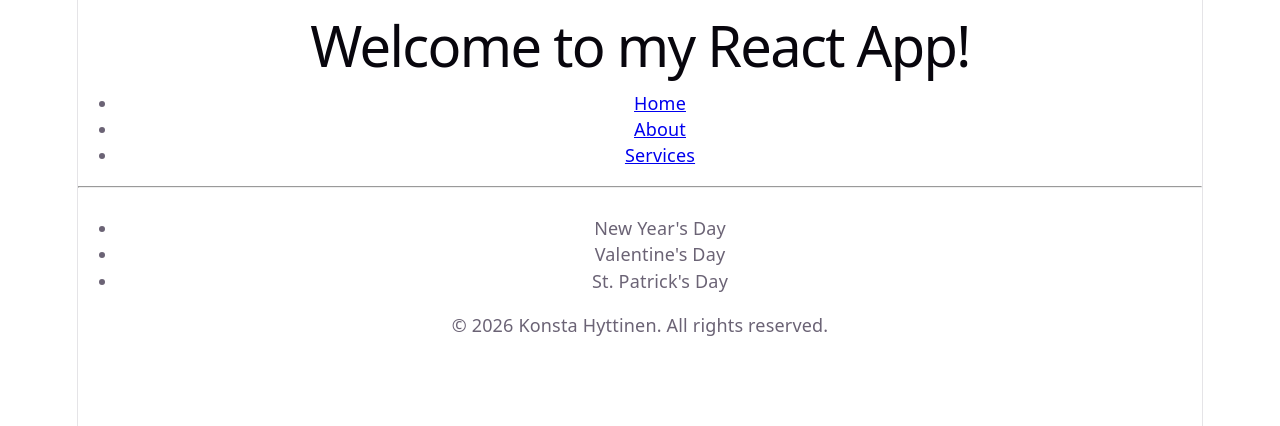
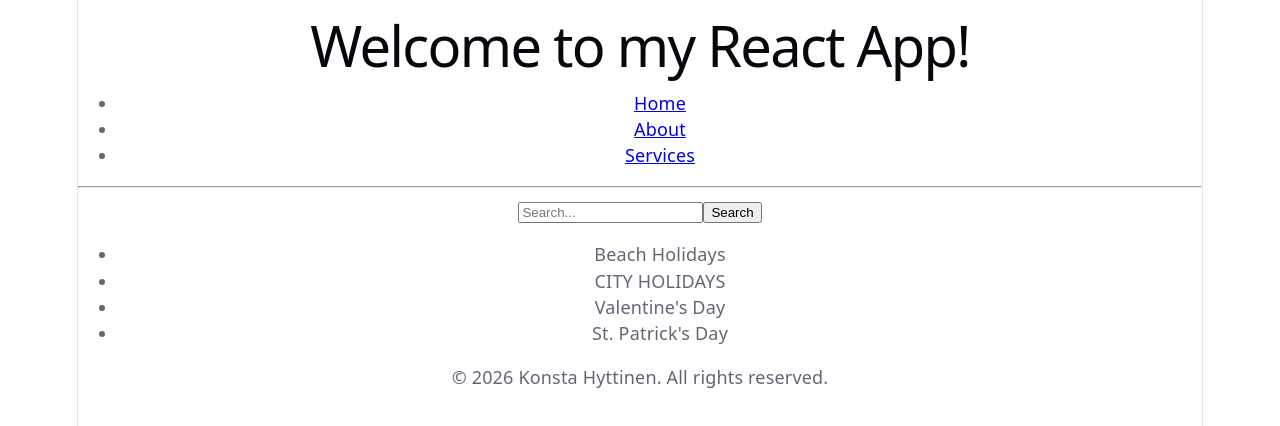
Before and after one commit to konemmah/WOH1_Final_Project_Konsta, a React (Vite) app: page / in a window 1280 px wide. Shown: the top 426 px of the page. Built offline with nearby package versions, Linux system fonts and the light colour scheme.

Commit message:
feat: search section added

```diff
--- a/src/App.jsx
+++ b/src/App.jsx
@@ -1,11 +1,13 @@
 import Header from './Header.jsx'
 import Footer from './Footer.jsx'
 import Holidays from './Holidays.jsx'
+import Search from './Search.jsx'
 
 function App() {
   return (
     <>
     <Header/>
+    <Search/>
     <Holidays/>
     <Footer/>
     </>
--- a/src/Holidays.jsx
+++ b/src/Holidays.jsx
@@ -4,7 +4,8 @@ function Holidays() {
 
     return (
         <ul>
-            <li>New Year's Day</li>
+            <li>{category1}</li>
+            <li>{category2.toUpperCase()}</li>
             <li>Valentine's Day</li>
             <li>St. Patrick's Day</li>
         </ul>
--- /dev/null
+++ b/src/Search.jsx
@@ -0,0 +1,10 @@
+function Search() {
+  return (
+    <div>
+      <input type="text" placeholder="Search..." />
+      <button>Search</button>
+    </div>
+  );
+}
+
+export default Search
```
